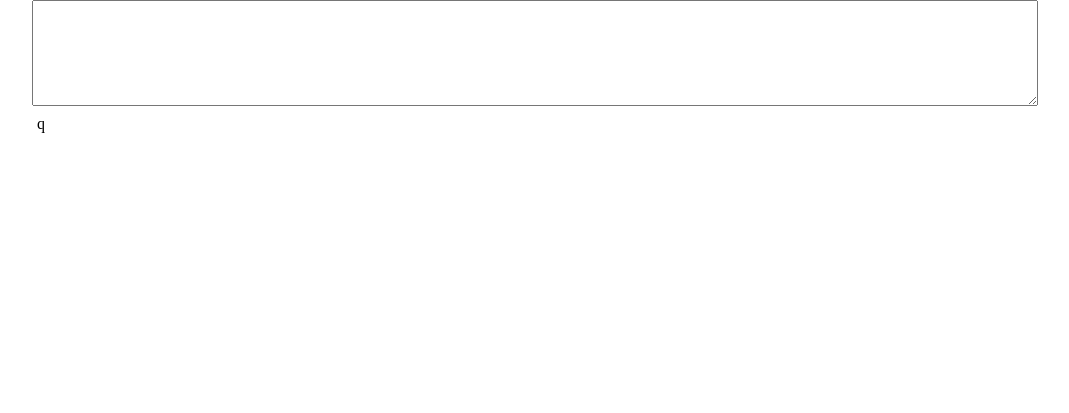
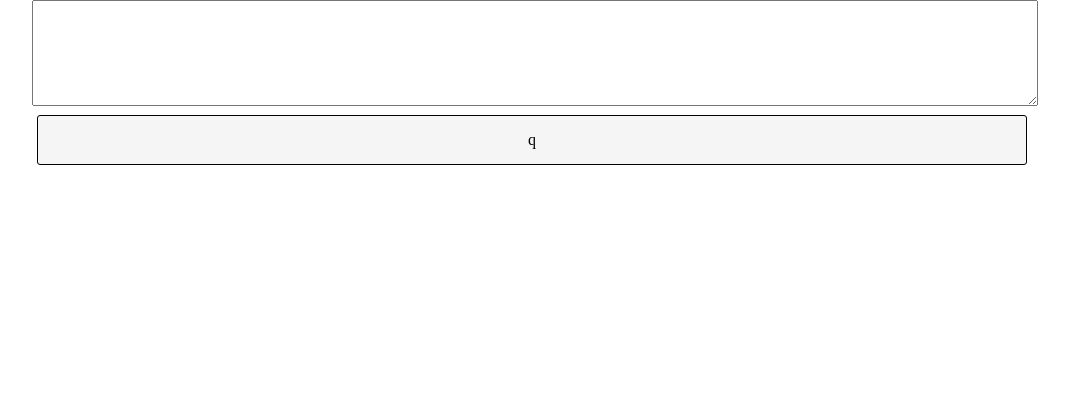
Before and after one commit to fedorenksei/virtual-keyboard, a website with bundled scripts: page src/index.html in a window 1280 px wide. Shown: the whole page, without its empty margins (108-1177 px from the left). Built offline with nearby package versions, Linux system fonts and the light colour scheme.

Commit message:
feat: add key basic style

```diff
--- a/src/keyboard/components/keyboardKeys.js
+++ b/src/keyboard/components/keyboardKeys.js
@@ -29,4 +29,4 @@ keyboard.append(...keys.map((key) => key.render()));
 
 export function getElement() {
   return keyboard;
-}
+};
--- a/src/style.css
+++ b/src/style.css
@@ -20,4 +20,17 @@ body {
 
 .key {
   margin: 5px;
+  background-color: whitesmoke;
+  display: grid;
+  place-items: center;
+  border-radius: 3px;
+  border: 1px solid black;
+  transition:
+    background-color 0.1s,
+    color 0.1s;
 }
+
+.key-pressed {
+  background-color: cadetblue;
+  color: white;
+}
```
